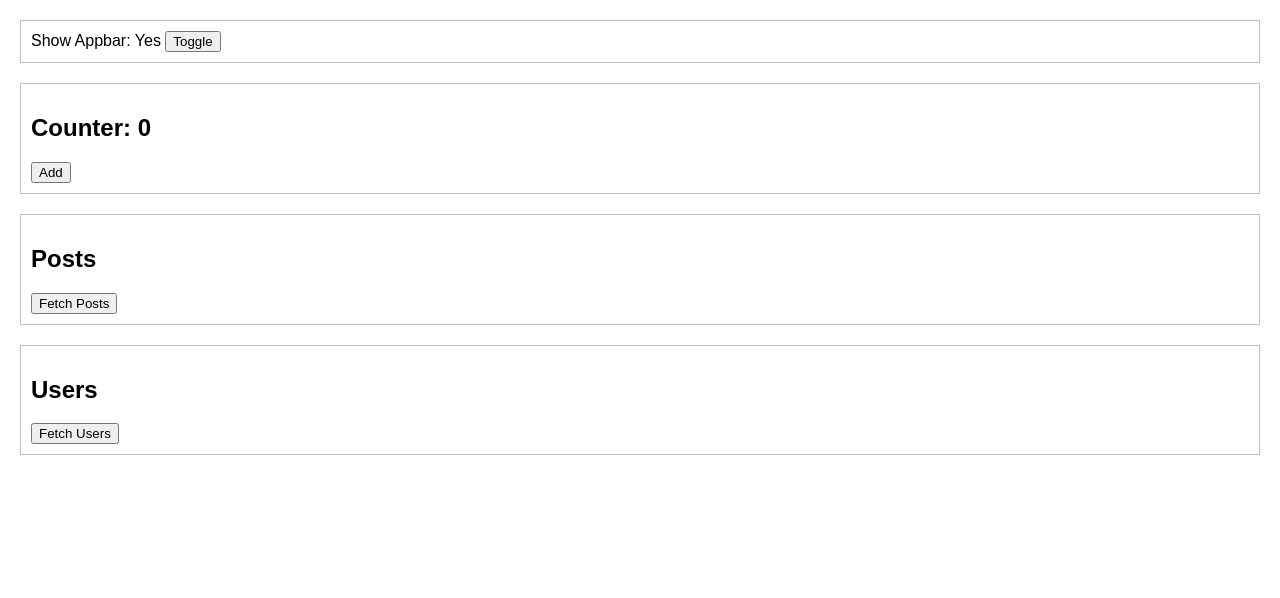
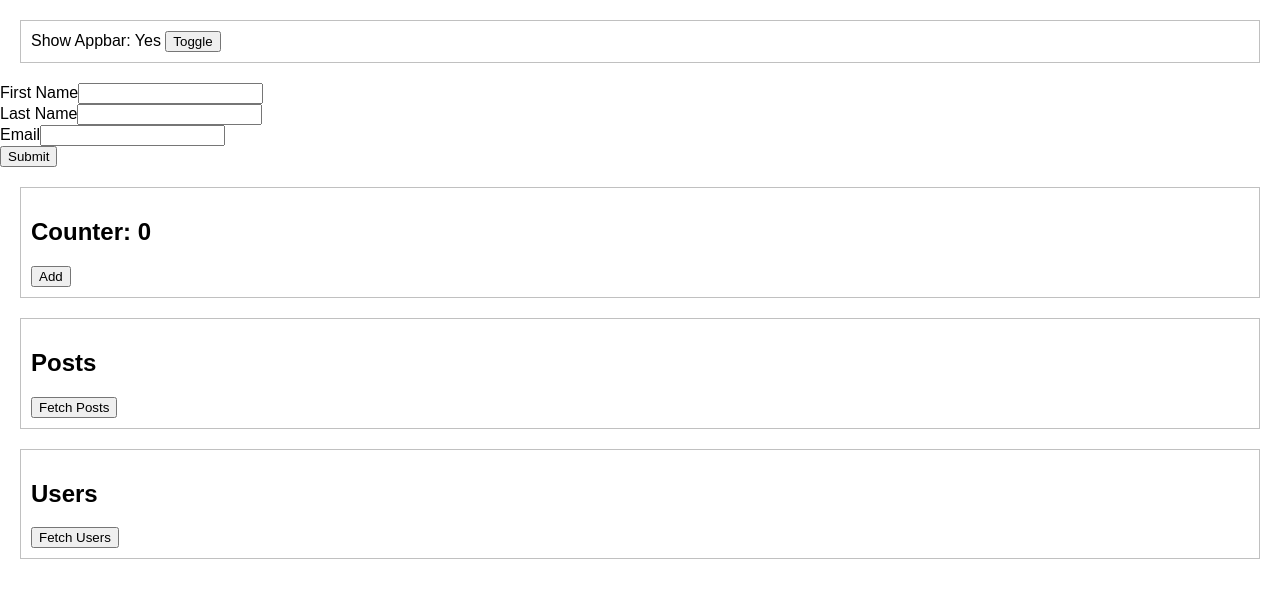
Before and after one commit to Edyta2801/redux-tasks, a React (Create React App) app: page / in a window 1280 px wide. Shown: the top 598 px of the page. Built offline with nearby package versions, Linux system fonts and the light colour scheme.

Commit message:
add form using redux-form

```diff
--- a/src/App.js
+++ b/src/App.js
@@ -1,7 +1,7 @@
 import React from "react";
 import { createStore, applyMiddleware, compose } from "redux";
 import { persistStore, persistReducer } from "redux-persist";
-import { PersistGate } from 'redux-persist/integration/react'
+import { PersistGate } from "redux-persist/integration/react";
 import storage from "redux-persist/lib/storage"; // defaults to localStorage for web
 
 import thunk from "redux-thunk";
@@ -13,13 +13,14 @@
 import Posts from "./posts/containers/Posts";
 import Users from "./users/containers/Users";
 import Appbar from "./ui/containers/Appbar";
+import ContactForm from "./users/containers/ContactForm";
 
 import rootReducer from "./rootReducer";
 
 const persistConfig = {
   key: "root",
   storage,
-  whitelist:['ui', 'counter']
+  whitelist: ["ui", "counter"],
 };
 const persistedReducer = persistReducer(persistConfig, rootReducer);
 
@@ -33,12 +34,17 @@
 const persistor = persistStore(store); //do owrapowania komponentów
 
 export default class App extends React.Component {
+ handleSubmit=(values)=>{
+   console.log('values:', values);
+ }
+
   render() {
     return (
       <div className="App">
         <Provider store={store}>
           <PersistGate loading={null} persistor={persistor}>
             <Appbar />
+            <ContactForm onSubmit={this.handleSubmit}/>
             <CounterContainer />
             <Posts />
             <Users />
--- a/src/rootReducer.js
+++ b/src/rootReducer.js
@@ -1,4 +1,6 @@
 import { combineReducers } from "redux";
+import {reducer as formReducer} from 'redux-form';
+
 import counterReducer from "./counter/redux";
 import postsReducer from "./posts/redux";
 import usersReducer from "./users/redux";
@@ -8,7 +10,8 @@
   counter: counterReducer,
   posts: postsReducer,
   users: usersReducer,
-  ui:uiReducer
+  ui:uiReducer,
+  form:formReducer
 });
 
 export default rootReducer;
--- /dev/null
+++ b/src/users/containers/ContactForm.js
@@ -0,0 +1,31 @@
+import React from "react";
+import { Field, reduxForm } from "redux-form";
+
+let ContactForm = (props) => {
+  const { handleSubmit } = props;
+  return (
+    <form onSubmit={handleSubmit}>
+      {/* form body */}
+      <div>
+        <label htmlFor="firstName">First Name</label>
+        <Field name="firstName" component="input" type="text" />
+      </div>
+      <div>
+        <label htmlFor="lastName">Last Name</label>
+        <Field name="lastName" component="input" type="text" />
+      </div>
+      <div>
+        <label htmlFor="email">Email</label>
+        <Field name="email" component="input" type="email" />
+      </div>
+      <button type="submit">Submit</button>
+    </form>
+  );
+};
+
+ContactForm = reduxForm({
+  // a unique name for the form
+  form: "contact",
+})(ContactForm);
+
+export default ContactForm;
```
